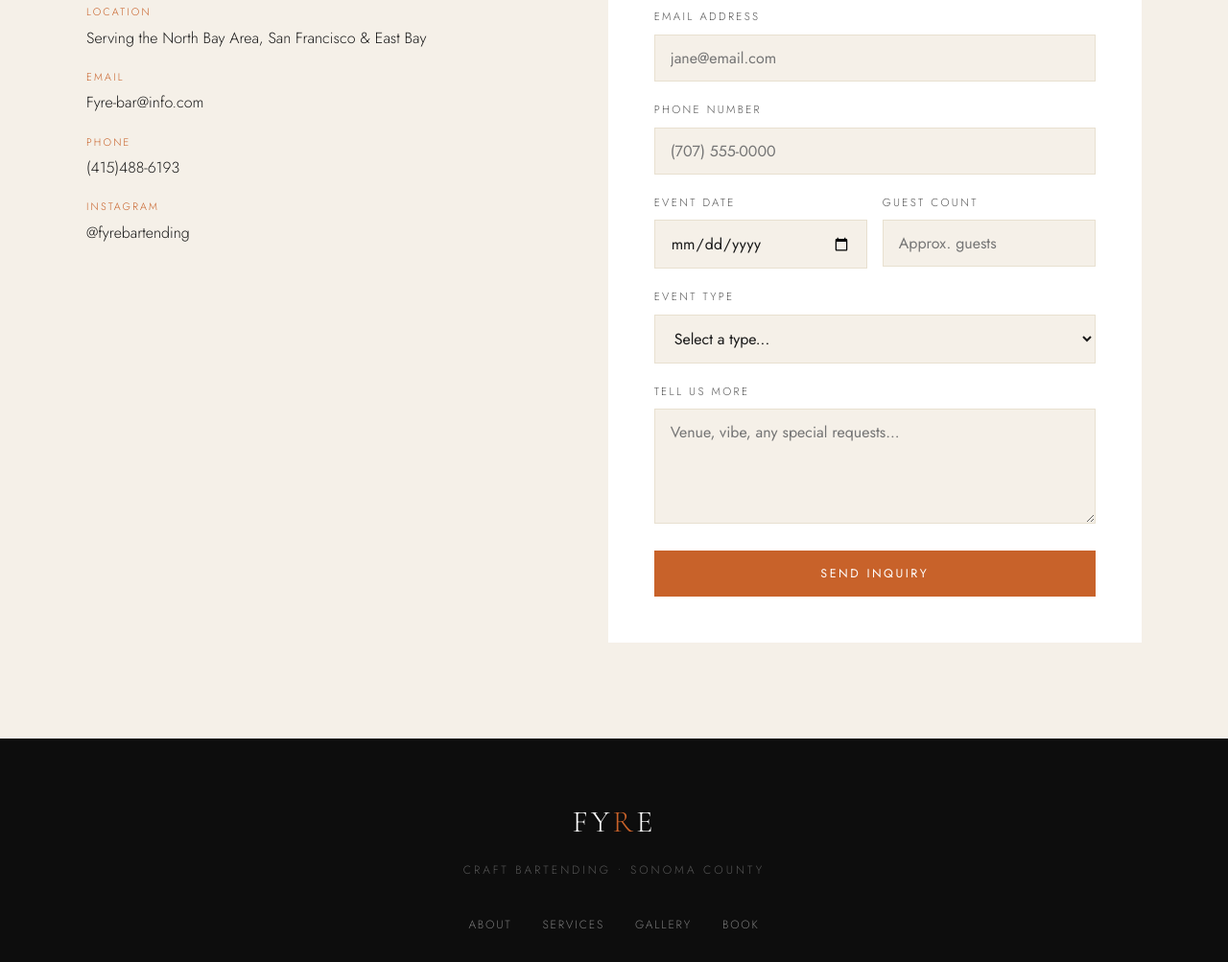
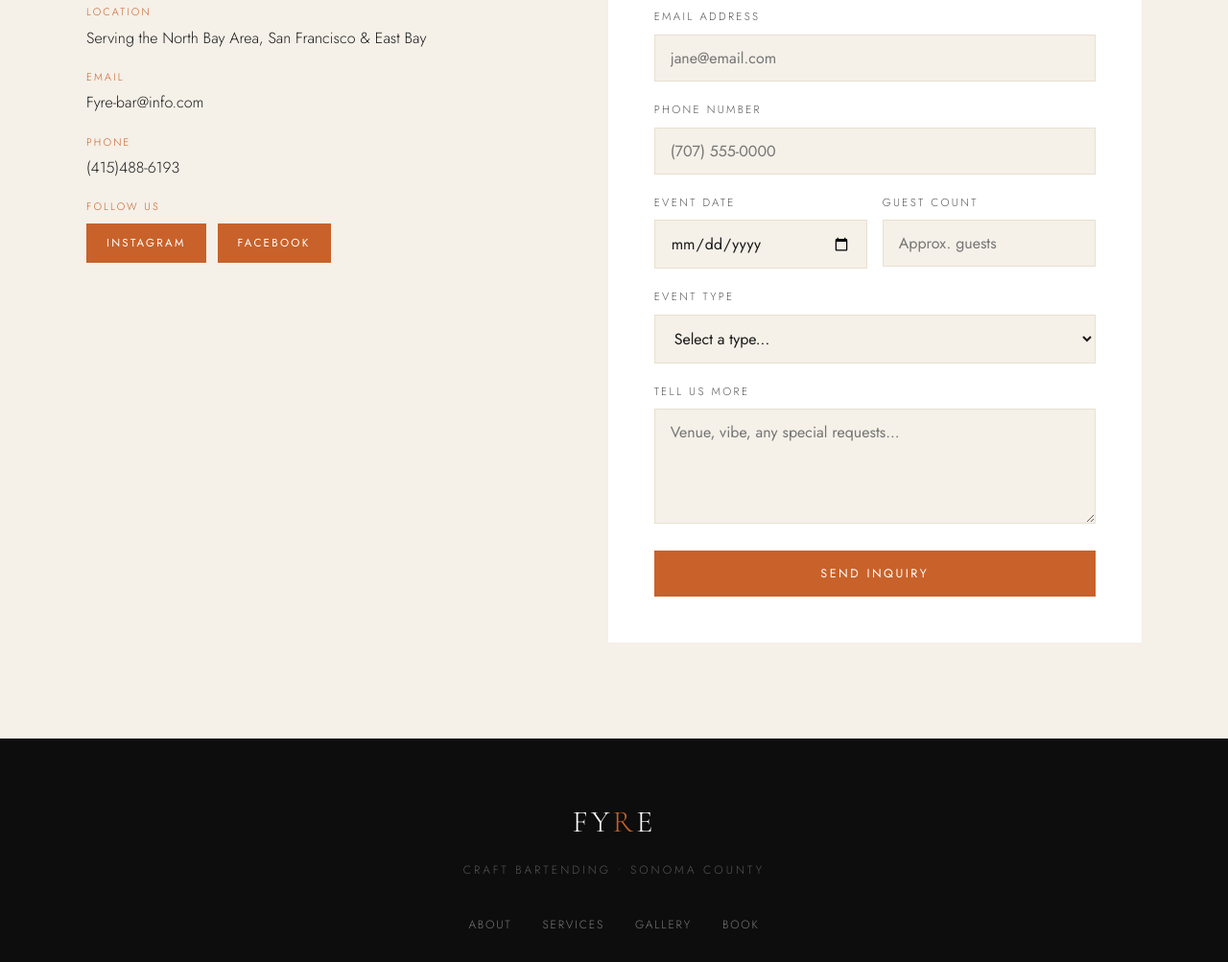
Before and after one commit to arosnel-edu/arosnel-edu.github.io, a plain HTML site: page index.html in a window 1280 px wide. Shown: the part 3787-4790 px from the top of the page at 96% size. Drawn offline with nearby package versions, Linux system fonts and the light colour scheme.

Commit message:
Update contact details with social media links
Replaced Instagram label with 'Follow Us' and added buttons for Instagram and Facebook links.

```diff
--- a/index.html
+++ b/index.html
@@ -959,9 +959,16 @@ footer {
             <span class="detail-value">(415)488-6193</span>
           </div>
           <div class="contact-detail-item">
-            <span class="detail-label">Instagram</span>
-            <span class="detail-value">@fyrebartending</span>
-          </div>
+  <span class="detail-label">Follow Us</span>
+  <div style="display:flex; gap:12px; margin-top:4px;">
+    <a href="https://www.instagram.com/fyrebartending" target="_blank" class="btn btn-solid" style="padding:10px 20px; font-size:0.72rem;">
+      Instagram
+    </a>
+    <a href="https://www.facebook.com/profile.php?id=61590439706775" target="_blank" class="btn btn-solid" style="padding:10px 20px; font-size:0.72rem;">
+      Facebook
+    </a>
+  </div>
+</div>
         </div>
       </div>
 
```
